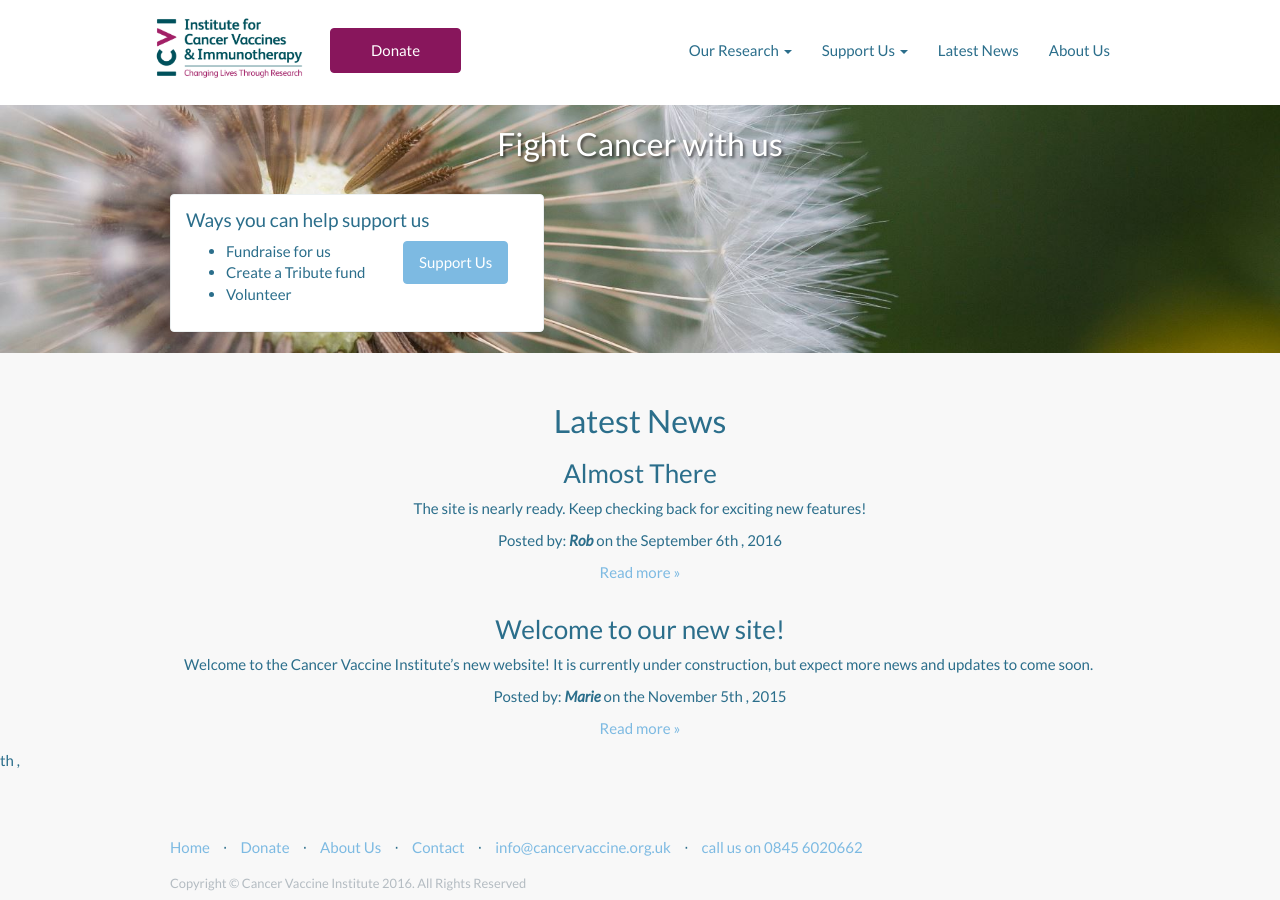
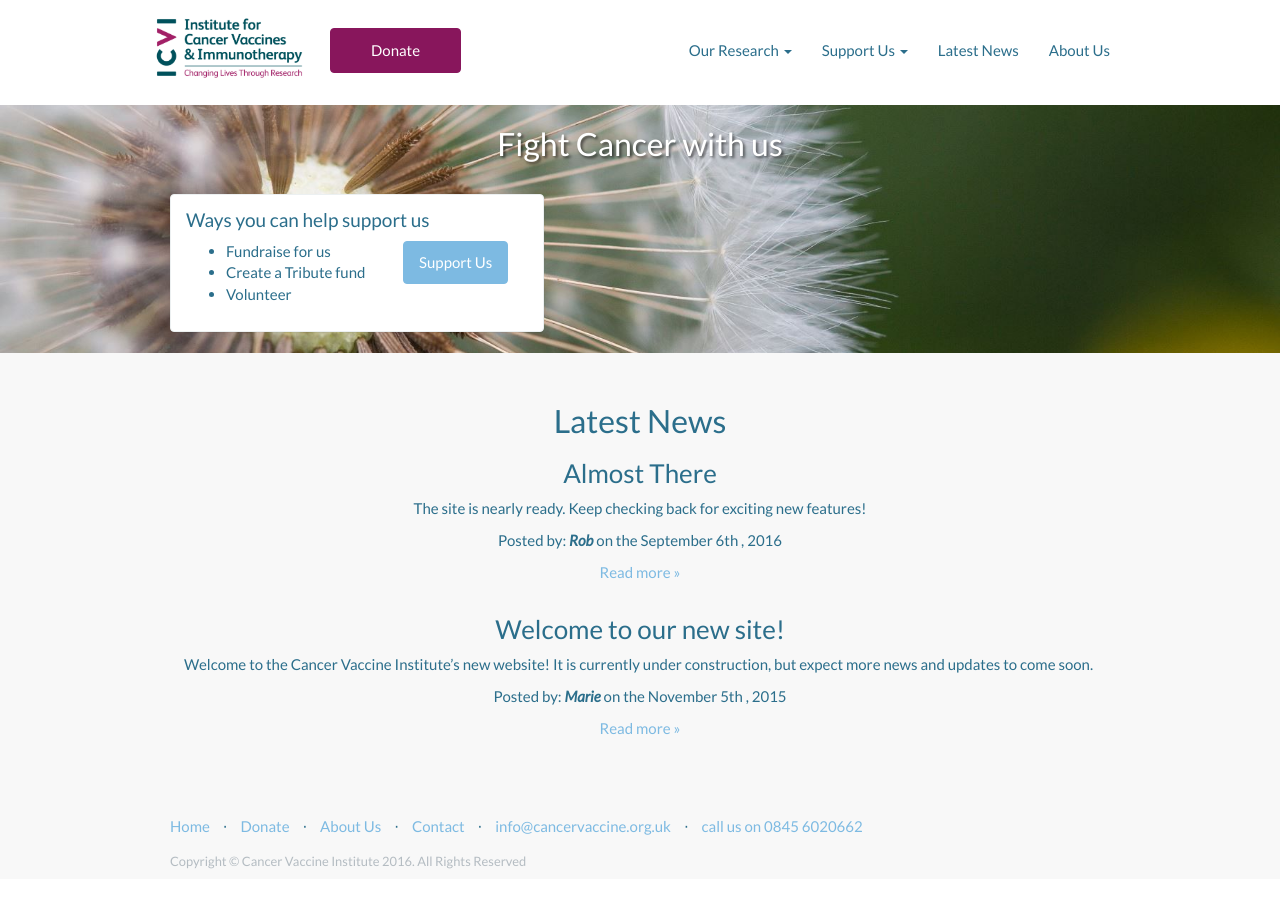
Before and after one commit to CancerVaccine/cancervaccine.github.io, a Jekyll site: the page built from index.html, in a window 1280 px wide and 900 px high, scrolled down 1816 px. Built offline with Jekyll 4.4.1, drawn with Linux system fonts in a browser that asks for light colours; nearby versions of some CDN libraries; after the commit the page ends 2695 px from its top, so only the background shows below that.

```diff
--- a/_includes/latest-news-row.html
+++ b/_includes/latest-news-row.html
@@ -26,15 +26,3 @@
     {% endfor %}
   </div>
 </div>
-
-
-
-{% assign d = page.date | date: "%-d"  %}
-{{ page.date | date: "%B" }}
-{% case d %}
-  {% when '1' or '21' or '31' %}{{ d }}st
-  {% when '2' or '22' %}{{ d }}nd
-  {% when '3' or '23' %}{{ d }}rd
-  {% else %}{{ d }}th
-  {% endcase %},
-{{ page.date | date: "%Y" }}
```
